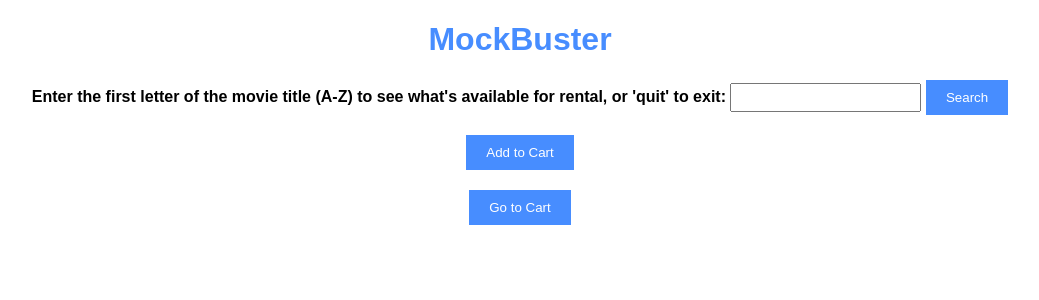
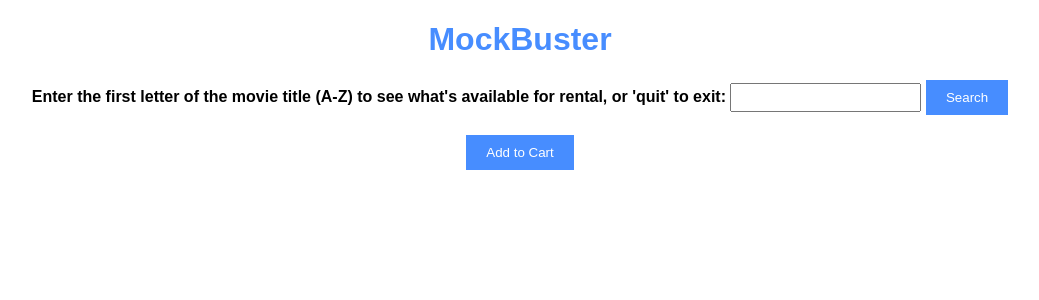
Before and after one commit to Volatar/Group7-repo-projects, a Flask app: page /search in a window 1280 px wide. Shown: the part 54-354 px from the top of the page, without its empty margins (120-1159 px from the left). Run offline with Flask 3, Linux system fonts and the light colour scheme.

Commit message:
Completed add to cart functionality.

```diff
--- a/Selenium Lab/website/movies.py
+++ b/Selenium Lab/website/movies.py
@@ -56,12 +56,12 @@ def add_to_cart():
         session['cart'] = []
 
     if movie_key in movies:
-        session['cart'].append(movies[movie_key])
+        edit_cart = session['cart']
+        edit_cart.append(movie_found)
+        session['cart'] = edit_cart
 
     return redirect(url_for('movie.movie_search'))
 
 @movie.route("/get_cart", methods=['GET', 'POST'])
 def view_cart():
-    if 'cart' not in session:
-        session['cart'] = []
     return render_template("cart.html", cart=session['cart'])
--- a/Selenium Lab/website/templates/home.html
+++ b/Selenium Lab/website/templates/home.html
@@ -12,7 +12,7 @@
         <nav>
             <ul>
                 <li><a id="search" href="/search">Search</a></li>
-                <li><a id="cart" href="/cart">Cart</a></li>
+                <li><a id="cart" href="/get_cart">Cart</a></li>
                 <li><a id="about" href="/about">About Us</a></li>
                 <li><a id="contact" href="/contact">Contact Us</a></li>
             </ul>
--- a/Selenium Lab/website/templates/search.html
+++ b/Selenium Lab/website/templates/search.html
@@ -82,9 +82,6 @@
         <input type="hidden" name="movie" value="{{ result }}">
         <input type="submit" value="Add to Cart">
     </form>
-        <form method="post" action="/get_cart">
-            <input type="submit" value="Go to Cart">
-        </form>
     </div>
 </body>
 </html>
```
Also changed, not shown: Selenium Lab/website/templates/cart.html (+6 -2 lines).
